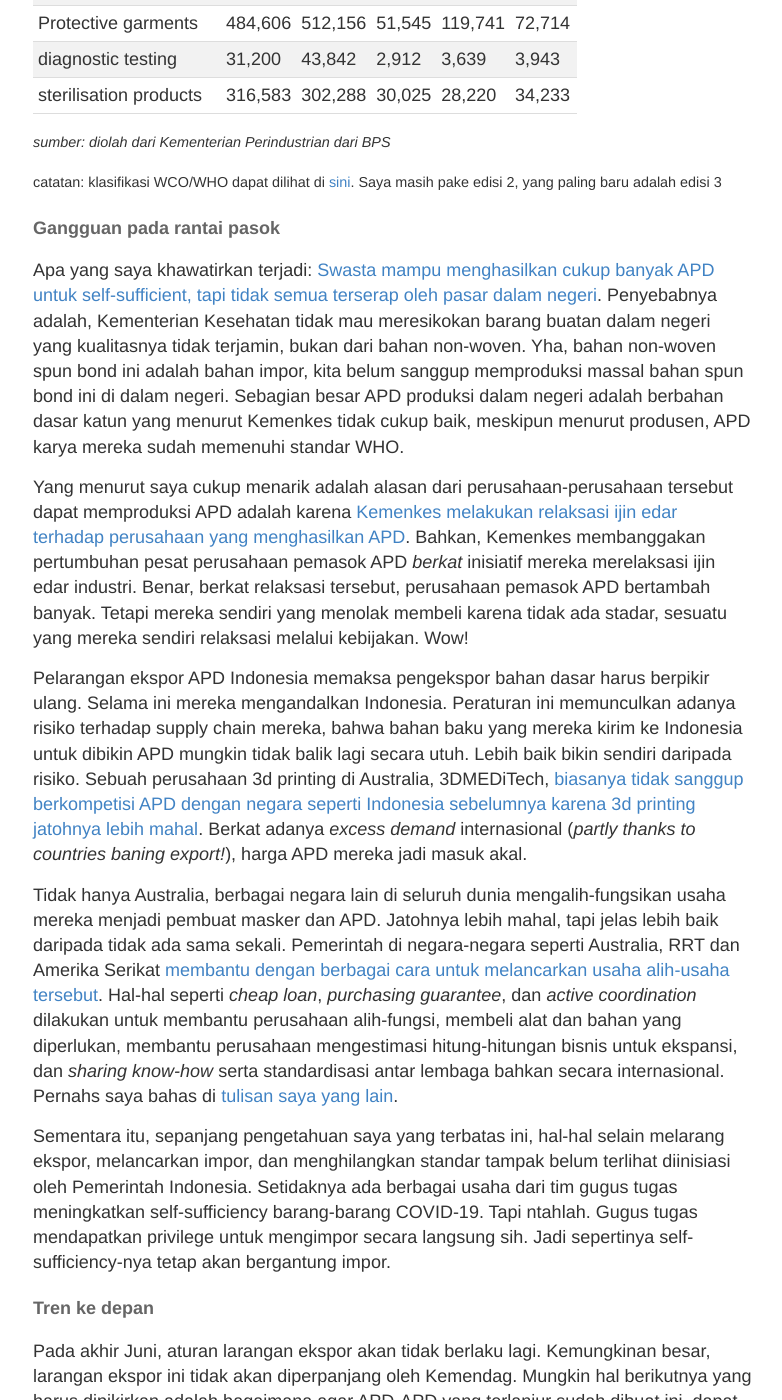
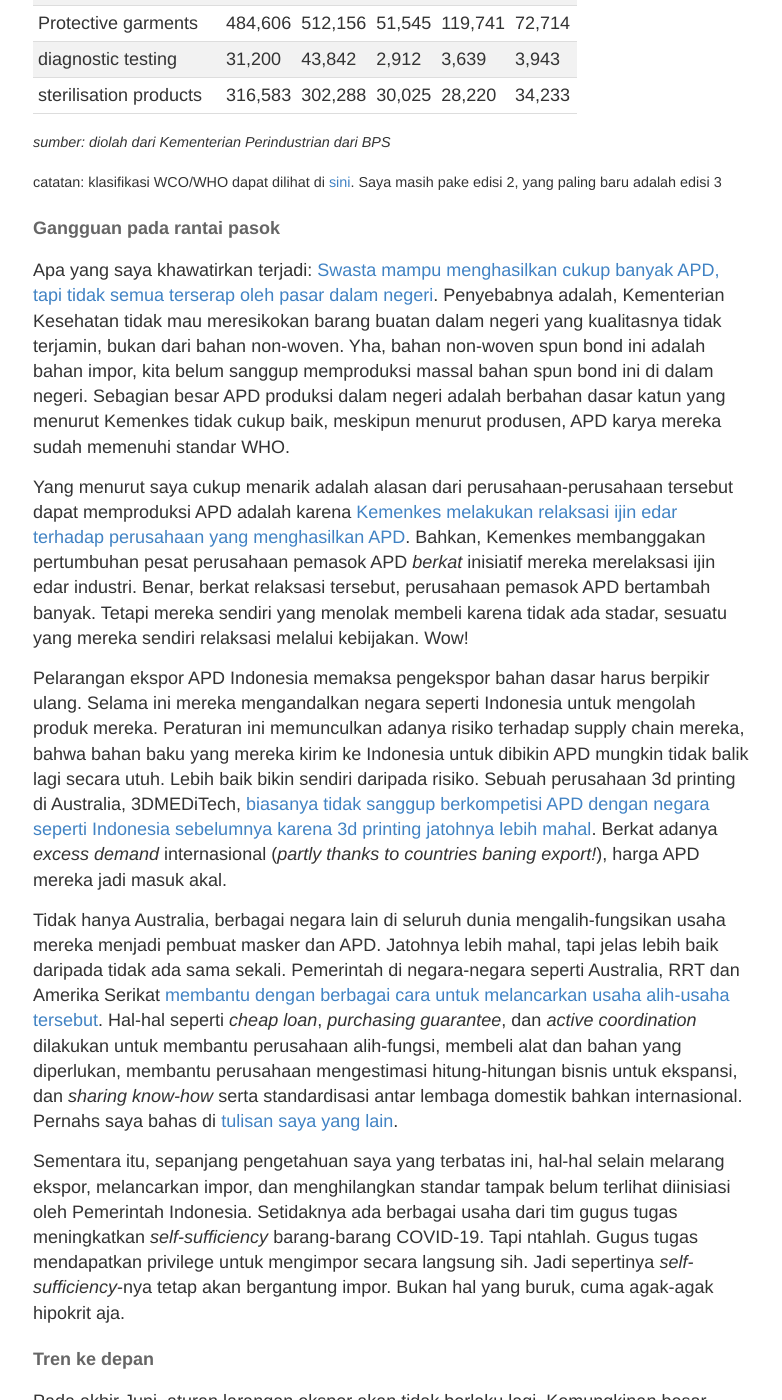
Before and after one commit to imedkrisna/imedkrisna.github.io, a Jekyll site: the page built from blog/_posts/2020-06-10-apd.md, in a window 1280 px wide and 1400 px high, scrolled down 1113 px. Shown: the whole window, without its empty margins (247-1029 px from the left). Built offline with Jekyll 4.4.1, drawn with Linux system fonts in a browser that asks for light colours; comment, search, counter and statistics services are not loaded; some of the changed text lies outside the part shown.

Commit message:
Update 2020-06-10-apd.md

```diff
--- a/blog/_posts/2020-06-10-apd.md
+++ b/blog/_posts/2020-06-10-apd.md
@@ -48,15 +48,15 @@ Rasanya sudah bukan rahasia lagi kalau saya agak kritis terhadap larangan ekspor
 <span style="font-size:0.8em">catatan: klasifikasi WCO/WHO dapat dilihat di [sini](http://www.wcoomd.org/en/media/newsroom/2020/june/new-edition-of-the-wco-who-hs-classification-list-for-covid-19-medical-supplies-now-available). Saya masih pake edisi 2, yang paling baru adalah edisi 3</span>
 
 #### Gangguan pada rantai pasok
-Apa yang saya khawatirkan terjadi: [Swasta mampu menghasilkan cukup banyak APD untuk self-sufficient, tapi tidak semua terserap oleh pasar dalam negeri](https://tirto.id/apd-lokal-melimpah-dan-kemenkes-enggan-menyerapnya-fETf). Penyebabnya adalah, Kementerian Kesehatan tidak mau meresikokan barang buatan dalam negeri yang kualitasnya tidak terjamin, bukan dari bahan non-woven. Yha, bahan non-woven spun bond ini adalah bahan impor, kita belum sanggup memproduksi massal bahan spun bond ini di dalam negeri. Sebagian besar APD produksi dalam negeri adalah berbahan dasar katun yang menurut Kemenkes tidak cukup baik, meskipun menurut produsen, APD karya mereka sudah memenuhi standar WHO.
+Apa yang saya khawatirkan terjadi: [Swasta mampu menghasilkan cukup banyak APD, tapi tidak semua terserap oleh pasar dalam negeri](https://tirto.id/apd-lokal-melimpah-dan-kemenkes-enggan-menyerapnya-fETf). Penyebabnya adalah, Kementerian Kesehatan tidak mau meresikokan barang buatan dalam negeri yang kualitasnya tidak terjamin, bukan dari bahan non-woven. Yha, bahan non-woven spun bond ini adalah bahan impor, kita belum sanggup memproduksi massal bahan spun bond ini di dalam negeri. Sebagian besar APD produksi dalam negeri adalah berbahan dasar katun yang menurut Kemenkes tidak cukup baik, meskipun menurut produsen, APD karya mereka sudah memenuhi standar WHO.
 
 Yang menurut saya cukup menarik adalah alasan dari perusahaan-perusahaan tersebut dapat memproduksi APD adalah karena [Kemenkes melakukan relaksasi ijin edar terhadap perusahaan yang menghasilkan APD](https://republika.co.id/berita/q8xdu7396/kemenkes-permudah-penerbitan-izin-edar-industri-produksi-apd). Bahkan, Kemenkes membanggakan pertumbuhan pesat perusahaan pemasok APD *berkat* inisiatif mereka merelaksasi ijin edar industri. Benar, berkat relaksasi tersebut, perusahaan pemasok APD bertambah banyak. Tetapi mereka sendiri yang menolak membeli karena tidak ada stadar, sesuatu yang mereka sendiri relaksasi melalui kebijakan. Wow!
 
-Pelarangan ekspor APD Indonesia memaksa pengekspor bahan dasar harus berpikir ulang. Selama ini mereka mengandalkan Indonesia. Peraturan ini memunculkan adanya risiko terhadap supply chain mereka, bahwa bahan baku yang mereka kirim ke Indonesia untuk dibikin APD mungkin tidak balik lagi secara utuh. Lebih baik bikin sendiri daripada risiko. Sebuah perusahaan 3d printing di Australia, 3DMEDiTech, [biasanya tidak sanggup berkompetisi APD dengan negara seperti Indonesia sebelumnya karena 3d printing jatohnya lebih mahal](https://www.abc.net.au/news/2020-04-14/inside-australias-race-to-prepare-for-the-worst-of-coronavirus/12140878?nw=0). Berkat adanya *excess demand* internasional (*partly thanks to countries baning export!*), harga APD mereka jadi masuk akal.
+Pelarangan ekspor APD Indonesia memaksa pengekspor bahan dasar harus berpikir ulang. Selama ini mereka mengandalkan negara seperti Indonesia untuk mengolah produk mereka. Peraturan ini memunculkan adanya risiko terhadap supply chain mereka, bahwa bahan baku yang mereka kirim ke Indonesia untuk dibikin APD mungkin tidak balik lagi secara utuh. Lebih baik bikin sendiri daripada risiko. Sebuah perusahaan 3d printing di Australia, 3DMEDiTech, [biasanya tidak sanggup berkompetisi APD dengan negara seperti Indonesia sebelumnya karena 3d printing jatohnya lebih mahal](https://www.abc.net.au/news/2020-04-14/inside-australias-race-to-prepare-for-the-worst-of-coronavirus/12140878?nw=0). Berkat adanya *excess demand* internasional (*partly thanks to countries baning export!*), harga APD mereka jadi masuk akal.
 
-Tidak hanya Australia, berbagai negara lain di seluruh dunia mengalih-fungsikan usaha mereka menjadi pembuat masker dan APD. Jatohnya lebih mahal, tapi jelas lebih baik daripada tidak ada sama sekali. Pemerintah di negara-negara seperti Australia, RRT dan Amerika Serikat [membantu dengan berbagai cara untuk melancarkan usaha alih-usaha tersebut](https://www.vox.com/the-goods/2020/4/6/21207135/factories-face-masks-ventilators-hand-sanitizer-coronavirus-manufacturing). Hal-hal seperti *cheap loan*, *purchasing guarantee*, dan *active coordination* dilakukan untuk membantu perusahaan alih-fungsi, membeli alat dan bahan yang diperlukan, membantu perusahaan mengestimasi hitung-hitungan bisnis untuk ekspansi, dan *sharing know-how* serta standardisasi antar lembaga bahkan secara internasional. Pernahs saya bahas di [tulisan saya yang lain](https://imedkrisna.github.io/covin/).
+Tidak hanya Australia, berbagai negara lain di seluruh dunia mengalih-fungsikan usaha mereka menjadi pembuat masker dan APD. Jatohnya lebih mahal, tapi jelas lebih baik daripada tidak ada sama sekali. Pemerintah di negara-negara seperti Australia, RRT dan Amerika Serikat [membantu dengan berbagai cara untuk melancarkan usaha alih-usaha tersebut](https://www.vox.com/the-goods/2020/4/6/21207135/factories-face-masks-ventilators-hand-sanitizer-coronavirus-manufacturing). Hal-hal seperti *cheap loan*, *purchasing guarantee*, dan *active coordination* dilakukan untuk membantu perusahaan alih-fungsi, membeli alat dan bahan yang diperlukan, membantu perusahaan mengestimasi hitung-hitungan bisnis untuk ekspansi, dan *sharing know-how* serta standardisasi antar lembaga domestik bahkan internasional. Pernahs saya bahas di [tulisan saya yang lain](https://imedkrisna.github.io/covin/).
 
-Sementara itu, sepanjang pengetahuan saya yang terbatas ini, hal-hal selain melarang ekspor, melancarkan impor, dan menghilangkan standar tampak belum terlihat diinisiasi oleh Pemerintah Indonesia. Setidaknya ada berbagai usaha dari tim gugus tugas meningkatkan self-sufficiency barang-barang COVID-19. Tapi ntahlah. Gugus tugas mendapatkan privilege untuk mengimpor secara langsung sih. Jadi sepertinya self-sufficiency-nya tetap akan bergantung impor.
+Sementara itu, sepanjang pengetahuan saya yang terbatas ini, hal-hal selain melarang ekspor, melancarkan impor, dan menghilangkan standar tampak belum terlihat diinisiasi oleh Pemerintah Indonesia. Setidaknya ada berbagai usaha dari tim gugus tugas meningkatkan *self-sufficiency* barang-barang COVID-19. Tapi ntahlah. Gugus tugas mendapatkan privilege untuk mengimpor secara langsung sih. Jadi sepertinya *self-sufficiency*-nya tetap akan bergantung impor. Bukan hal yang buruk, cuma agak-agak hipokrit aja.
 
 #### Tren ke depan
 Pada akhir Juni, aturan larangan ekspor akan tidak berlaku lagi. Kemungkinan besar, larangan ekspor ini tidak akan diperpanjang oleh Kemendag. Mungkin hal berikutnya yang harus dipikirkan adalah bagaimana agar APD-APD yang terlanjur sudah dibuat ini, dapat diekspor ke luar negeri dengan harga yang cukup kompetitif, sesuai dengan standar yang diikuti oleh pasar internasional. Dengan adanya normal baru, mestinya permintaan APD juga akan meningkat secara berkesinambungan, sehingga ada ruang bagi produsen APD kita. Sekarang yang terpenting adalah membuat APD kita diakui oleh dunia internasional. Standar ini jadi penting banget apalagi setelah [kisruh APD RRT ditolak di mana-mana gara-gara tidak sesuai standar](https://www.google.com/url?sa=t&source=web&rct=j&url=http://amp.abc.net.au/article/12105110&ved=2ahUKEwjurv6UoffpAhXv7HMBHcPpCe0QFjAAegQIBhAC&usg=AOvVaw3ZmZyZLff4mhzRTol_vSm2&ampcf=1). Apalagi sekaramg negara-negara ini sudah dapat membuat APD sendiri dalam jumlah banyak (meski mungkin masih lebih mahal daripada APD *made in Indonesia*)
@@ -74,4 +74,4 @@ Pelajaran lainnya lagi: impor bukan sesuatu yang buruk. Seperti halnya saya memb
 
 Justru yang haris kita pikirkan adalah bagaimana kita bisa terlibat di ekonomi dunia. Jika kita tidak bisa bikin alkes, kita bisanya bikin apa? Sudah lama Indonesia berkontribusi melalui komoditas seperti minyak bumi (dulu banget), batu bara, dan kelapa sawit, sesuatu yang mudah dilakukan. Masih ada ruang untuk kontribusi di manufaktur, apalagi di tengah kebutuhan dunia untuk diversifikasi dari RRT. Ini juga butuh kebijakan yang lebih kreatif daripada sekedar *on-off*.
 
-Mudah-mudahan ini menjadi pelajaran yang baik bagi kita semua.
+Lucu juga kalo dipikir-pikir. Emangnya kenapa sih kalo negara lain bisa bikin sesuatu yang kita butuhkan? Emangnya negara lain ga boleh berguna dan keren? Kita aja yang boleh keren? Wkwkw. Yasudahlah. Mudah-mudahan ini menjadi pelajaran yang baik bagi kita semua.
```
